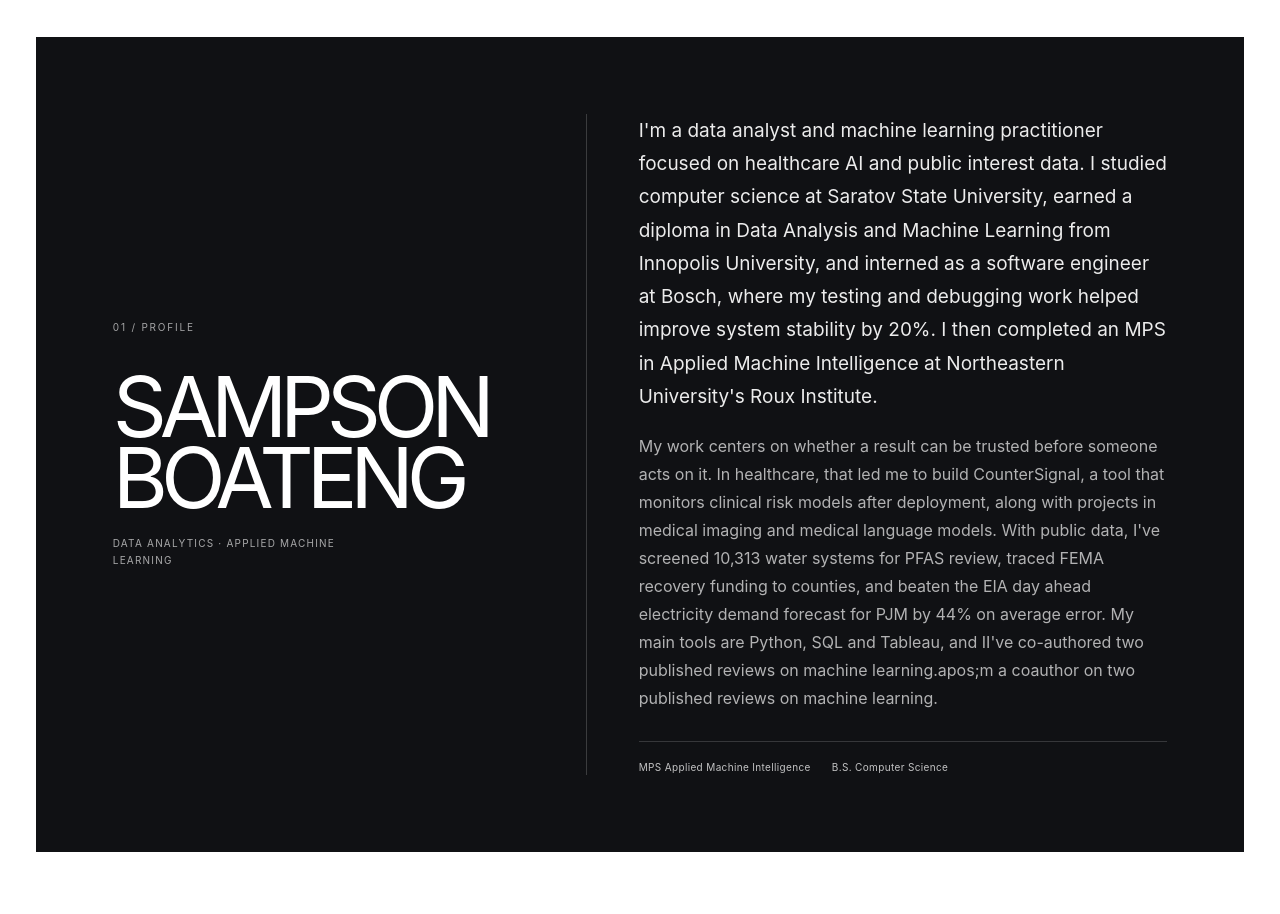
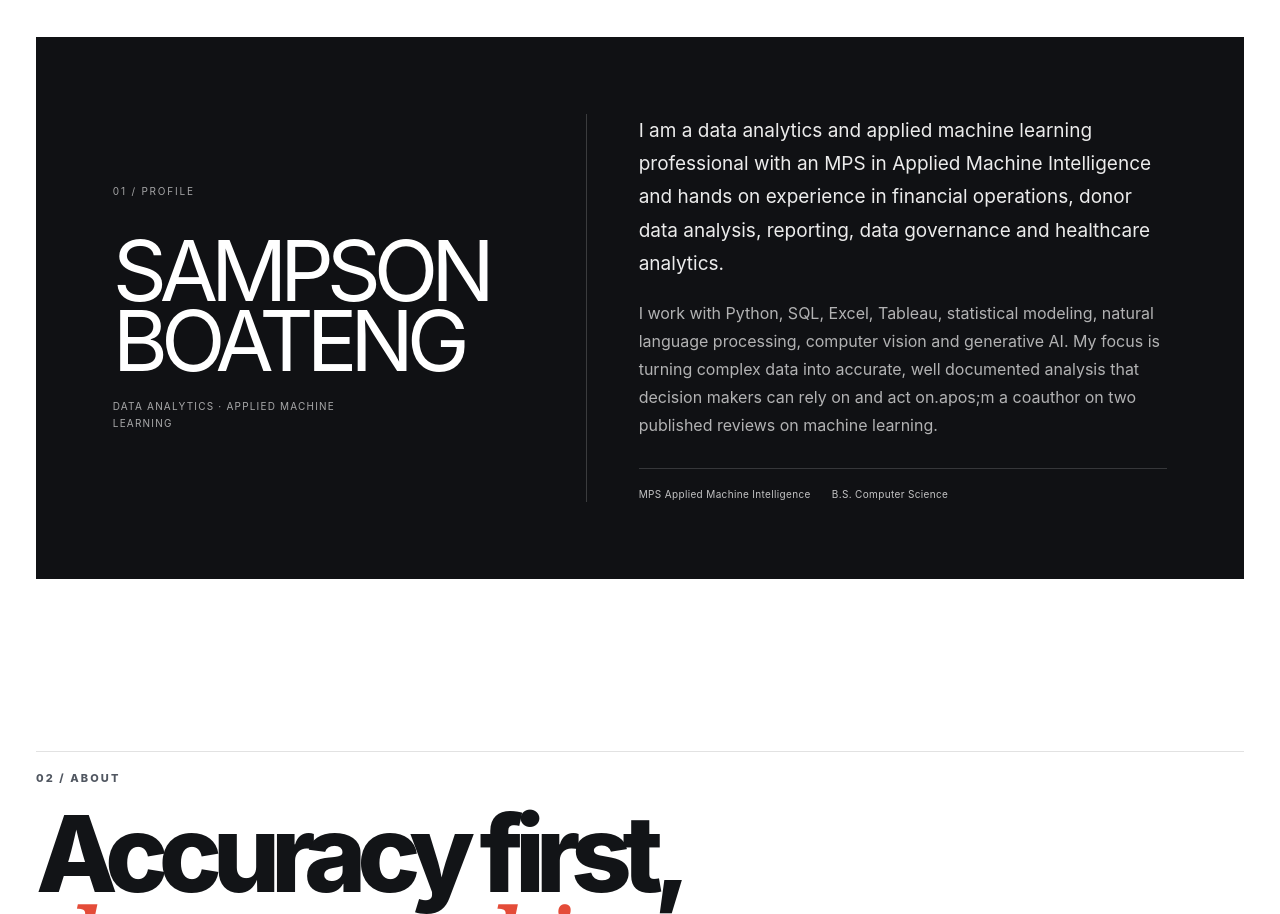
Before and after one commit to Boatengs/my-portfolio, a Next.js app: page / in a window 1280 px wide. Shown: the part 851-1765 px from the top of the page. Built offline with nearby package versions, Linux system fonts and the light colour scheme.

Commit message:
Profile as a polished professional statement

```diff
--- a/app/page.tsx
+++ b/app/page.tsx
@@ -479,25 +479,16 @@ export default function Home() {
           </div>
           <div className="profile-overview-copy">
             <p>
-              I&apos;m a data analyst and machine learning practitioner focused
-              on healthcare AI and public interest data. I studied computer
-              science at Saratov State University, earned a diploma in Data
-              Analysis and Machine Learning from Innopolis University, and
-              interned as a software engineer at Bosch, where my testing and
-              debugging work helped improve system stability by 20%. I then
-              completed an MPS in Applied Machine Intelligence at Northeastern
-              University&apos;s Roux Institute.
+              I am a data analytics and applied machine learning professional
+              with an MPS in Applied Machine Intelligence and hands on
+              experience in financial operations, donor data analysis,
+              reporting, data governance and healthcare analytics.
             </p>
             <p>
-              My work centers on whether a result can be trusted before someone
-              acts on it. In healthcare, that led me to build CounterSignal, a
-              tool that monitors clinical risk models after deployment, along
-              with projects in medical imaging and medical language models. With
-              public data, I&apos;ve screened 10,313 water systems for PFAS
-              review, traced FEMA recovery funding to counties, and beaten the
-              EIA day ahead electricity demand forecast for PJM by 44% on
-              average error. My main tools are Python, SQL and Tableau, and
-              II&apos;ve co-authored two published reviews on machine learning.apos;m a coauthor on two published reviews on machine learning.
+              I work with Python, SQL, Excel, Tableau, statistical modeling,
+              natural language processing, computer vision and generative AI.
+              My focus is turning complex data into accurate, well documented
+              analysis that decision makers can rely on and act on.apos;m a coauthor on two published reviews on machine learning.
             </p>
             <div className="profile-overview-credentials">
               <span>MPS Applied Machine Intelligence</span>
```
